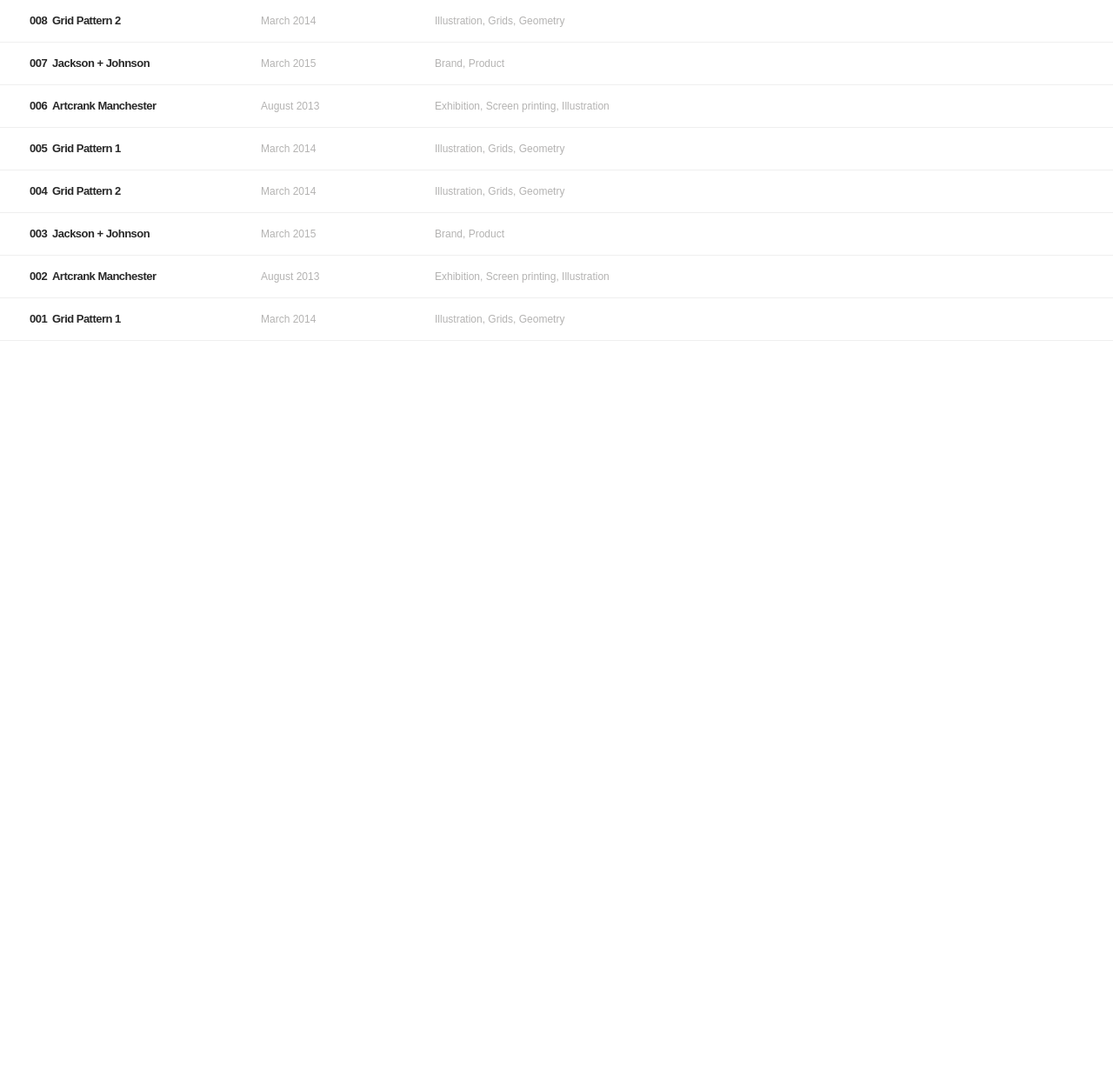
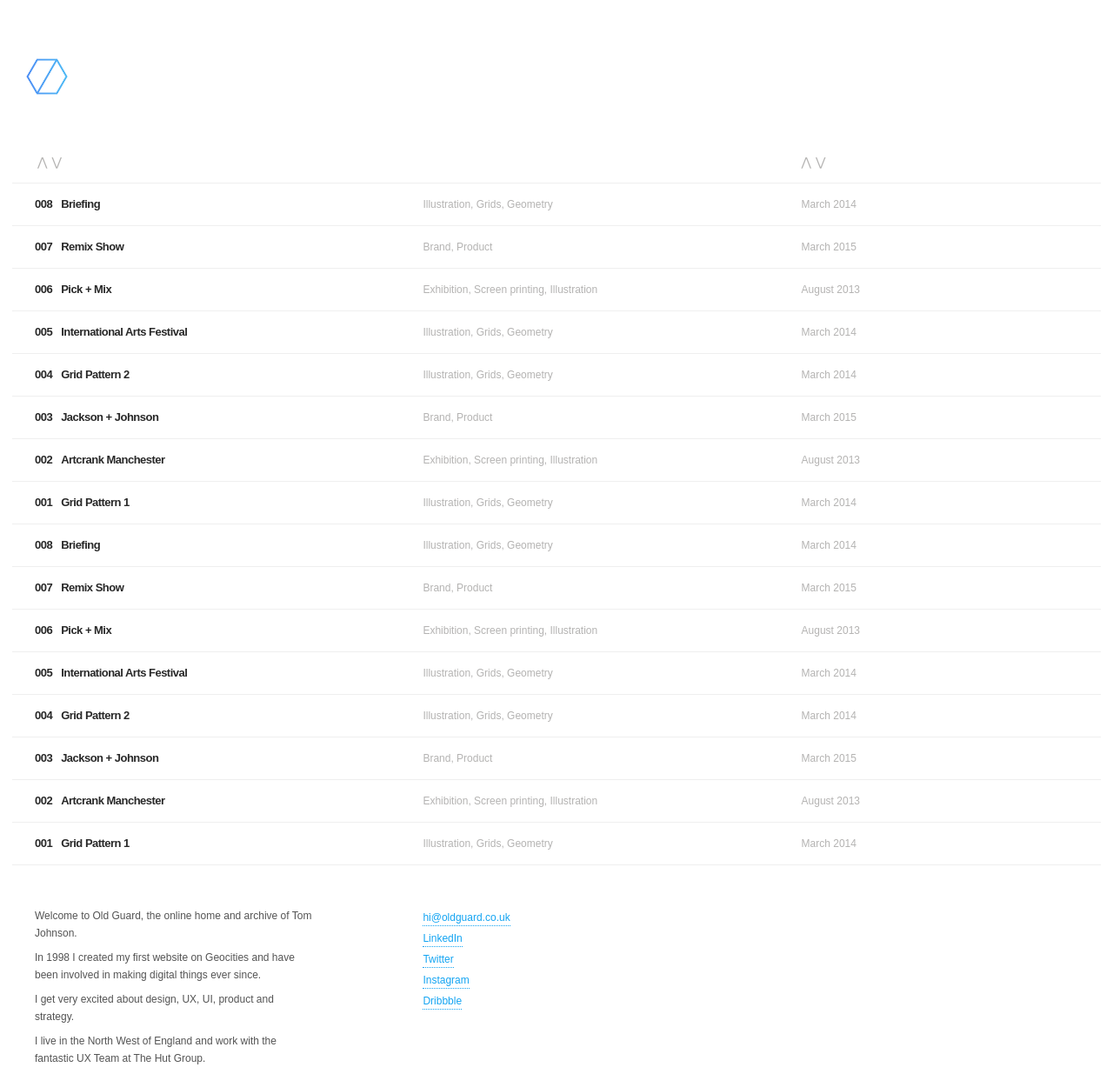
Before and after one commit to TomOldGuard/OldGuard, a PHP site: page / in a window 1280 px wide. Shown: the top 1235 px of the page at 87% size. Before the commit the page ends 392 px from the top, so only its background shows below. Run offline with PHP 8.4, Linux system fonts and the light colour scheme; some libraries are stand-ins or nearby versions.

Commit message:
Further progress

```diff
--- a/css/freestylin.css
+++ b/css/freestylin.css
@@ -1,47 +1,133 @@
 *, img, body{ margin: 0; padding: 0; border: 0; }
 
 body{
-	font-family: Georgia, Times, 'Times New Roman';
-	color: #545454;
+	font-family: sans-serif;
+	color: #B4B3B2;
 	overflow-x: hidden;
-	line-height: 20px;
+	line-height: 24px;
+	font-size: 12px;
 }
 
 header{
-	padding: 36px 0 0 0 ;
+	width: 100%;
+	padding: 64px 0 42px 0;
+}
 
+header, .row, .about{
+	max-width: 1200px;
+	margin: 0 auto;
 }
 
 .logo{
 	width: 48px;
 	opacity: 0.75;
-	padding: 0 0 18px 6%;
 	margin-left: -10px;
+	padding: 0 0 0 0%;
+}
+
+.controls{
+	border-bottom: 1px solid #efefef;
+	background-color: yellow;
+
+}
+.row{
+	border-bottom: 1px solid #efefef;
+    padding: 12px 2%;
+}
+
+.bold{
+	color: #282828;
+	font-weight: bold;
+	letter-spacing: -0.04em;
+	text-transform: capitalize;
+	font-size: 13px;
+	text-rendering: optimizelegibility;
+}
+
+.title-sort{
+	font-size: 14px;
+	position: absolute;
+}
+
+.date-sort{
+	left: 72%;
+	font-size: 14px;
+	position: absolute;
+}
+
+.row a{
+	margin-right: 5px;
+	color: #B4B3B2;
+}
+
+.tags{
+	left: 38%;
+	position: absolute;
+}
+
+.date{
+	left: 72%;
+	position: absolute;
+}
+
+.title{
+	padding: 0 0 0 10px;
+	position: absolute;
 }
 
 .intro{
-	padding: 0px 6% 48px 6%;
-	background-color: #fff;
-	margin: 0 auto;
+	line-height: 20px;
+	position: absolute;
+	width: 25%;
+	padding: 48px 4% 48px 0;
 }
 
-hr{
-	height: 0px;
-	border-bottom: 1px solid #ddd;
-	margin: -1px 0px 24px 0px;
-	max-width: 48px;
+.intro p{
+	color: #545454;
+	padding-bottom: 8px;
 }
 
-li{
+.social{
+	left: 38%;
+	position: absolute;
+	padding: 48px 2% 48px 0;
+}
+
+.social ul{
 	list-style-type: none;
-	margin: 0 0 8px 0;
 }
+
+/*
+.line-one{
+	border-right:1px solid #efefef;
+	height: 100%;
+	width: 0;
+	left: 25%;
+	position: absolute;
+}
+
+.line-two{
+	border-right: 1px solid #efefef;
+	height: 100%;
+	width: 0;
+	left: 50%;
+	position: absolute;
+}
+
+.line-three{
+	border-right: 1px solid #efefef;
+	height: 100%;
+	width: 0;
+	left: 75%;
+	position: absolute;
+}
+*/
 
 /*type*/
 h1{
 	color: #1a1a1a;
 	font-size: 20px;
-	padding: 0px 0px 24px 6%;
+	padding: 0px 0px 24px 8%;
 	font-weight: normal;
 	line-height: 24px;
 }
@@ -60,12 +146,6 @@ h2{
 	margin: 24px 0px 24px 0px;
 }
 
-p{
-	padding: 0px 0px 24px 0px;
-	font-size: 15px;
-	max-width: 420px;
-}
-
 /*links*/
 
 a:active{ outline: none; }
@@ -80,12 +160,6 @@ ul a:link, ul a:visited{
 	color: #13A4F2;
 	border-bottom: 1px dotted #13A4F2;
 	padding-bottom: 2px;
-	font-family: 'Arimo', Arial, Helvetica, Verdana;
-	letter-spacing: 1px;
-	font-size: 12px;
-	letter-spacing: 2px;
-	text-transform: uppercase;
-	line-height: 22px;
 }
 
 h2 a:link, h2 a:visited{
@@ -107,93 +181,13 @@ p a:hover, ul a:hover, h2 a:hover{
 	color: #aaaaaa;
 }
 
-.anchorlink:link, .anchorlink:visited {
-	background: url('../images/layout/sprite.png') no-repeat top left;
-	padding-left: 18px;
-	background-position: 0 -106px;
-	-webkit-transition: color 0.25s ease;
-	-moz-transition: color 0.25s ease;
-	-o-transition: color 0.25s ease;
-	transition: color 0.25s ease;
-}
-
-.anchorlink:hover {
-	background: url('../images/layout/sprite.png') no-repeat top left;
-	background-position: 0 -82px;
-}
-
 /*text highlighting*/
 ::selection{ background: #E8E8E8; color: #13A4F2; } /* Safari */
 ::-moz-selection{ background: #E8E8E8; color: #13A4F2; } /* Firefox */
-
-
-.row{
-	border-bottom: 1px solid #efefef;
-}
-
-.row{
-	font-family: sans-serif;
-	font-size: 12px;
-	color: #B4B3B2;
-	line-height: 24px;
-    padding: 12px 34px;
-}
-
-.bold{
-	color: #282828;
-	font-weight: bold;
-	letter-spacing: -0.04em;
-	text-transform: capitalize;
-	font-size: 13px;
-	text-rendering: optimizelegibility;
-
-}
-
-.tags{
-	left: 500px;
-	position: absolute;
-}
-
-.date{
-	left: 300px;
-	position: absolute;
-}
-
-.title{
-	left: 60px;
-	position: absolute;
-}
-
 
 /*media queries*/
 
 @media screen and (min-width: 500px) {
 
-body{
-	line-height: 22px;
-}
-
-header{
-	padding: 76px 0 0 0 ;
 
 }
-
-.logo{
-	width: 54px;
-	padding: 0 0 24px 6%;
-}
-
-p{
-	line-height: 24px;
-}
-
-li{
-	margin: 0 0 1px 0;
-}
-
-hr{
-	margin: 5px 0px 30px 0px;
-}
-
-
-}
--- a/index.html
+++ b/index.html
@@ -37,47 +37,39 @@
 
   </head>
   <body>
+    <div class="line-one"></div>
+    <div class="line-two"></div>
+    <div class="line-three"></div>
 
- <!--   <header>
-      <img src="images/logo.png"/ class="logo">
-      <H1>Tom Johnson,<br><i>designerd</i>.</H1>
+    <header>
+        <img src="images/logo.png"/ class="logo">
     </header>
-    <section class="intro">
-      <hr>
-      <p>In 1998 I created my first website on Geocities and have been involved in making digital things ever since. I get very excited about design, UX, UI, product and strategy.</p>
-      <p>I live in the North West of England and work with the fantastic UX Team at The Hut Group.</p>
-      <hr>
-      <ul>
-        <li><a id="email">######@oldguard.co.uk</a></li>
-        <li><a href="http://www.linkedin.com/in/johnsontom" title="LinkedIn profile">LinkedIn</a></li>
-        <li><a href="http://twitter.com/oldguard" title="Old Guard Twitter profile">Twitter</a></li>
-        <li><a href="http://instagram.com/oldguard" title="Old Guard Instagram profile">Instagram</a></li>
-        <li><a href="http://dribbble.com/oldguard" title="Old Guard Dribbble profile">Dribbble</a></li>
-      </ul>
-    </section>
-
-  -->
+    <div class="row">
+      <span class="bold">&nbsp;</span>
+      <span class="title-sort"><a href="">⋀</a><a href="">⋁</a></span>
+      <span class="date-sort"><a href="">⋀</a><a href="">⋁</a></span>
+    </div>
     <div class="row">
       <span class="bold">008</span>
-      <span class="bold title">Grid pattern 2</span>
+      <span class="bold title">Briefing</span>
       <span class="tags">Illustration, Grids, Geometry</span>
       <span class="date">March 2014</span>
     </div>
     <div class="row">
       <span class="bold">007</span>
-      <span class="bold title">Jackson + Johnson</span>
+      <span class="bold title">Remix Show</span>
       <span class="tags">Brand, Product</span>
       <span class="date">March 2015</span>
     </div>
     <div class="row">
       <span class="bold">006</span>
-      <span class="bold title">Artcrank Manchester</span>
+      <span class="bold title">Pick + Mix</span>
       <span class="tags">Exhibition, Screen printing, Illustration</span>
       <span class="date">August 2013</span>
     </div>
     <div class="row">
       <span class="bold">005</span>
-      <span class="bold title">Grid pattern 1</span>
+      <span class="bold title">International Arts Festival</span>
       <span class="tags">Illustration, Grids, Geometry</span>
       <span class="date">March 2014</span>
     </div>
@@ -106,6 +98,87 @@
       <span class="date">March 2014</span>
     </div>
 
+
+    <div class="row">
+      <span class="bold">008</span>
+      <span class="bold title">Briefing</span>
+      <span class="tags">Illustration, Grids, Geometry</span>
+      <span class="date">March 2014</span>
+    </div>
+    <div class="row">
+      <span class="bold">007</span>
+      <span class="bold title">Remix Show</span>
+      <span class="tags">Brand, Product</span>
+      <span class="date">March 2015</span>
+    </div>
+    <div class="row">
+      <span class="bold">006</span>
+      <span class="bold title">Pick + Mix</span>
+      <span class="tags">Exhibition, Screen printing, Illustration</span>
+      <span class="date">August 2013</span>
+    </div>
+    <div class="row">
+      <span class="bold">005</span>
+      <span class="bold title">International Arts Festival</span>
+      <span class="tags">Illustration, Grids, Geometry</span>
+      <span class="date">March 2014</span>
+    </div>
+    <div class="row">
+      <span class="bold">004</span>
+      <span class="bold title">Grid pattern 2</span>
+      <span class="tags">Illustration, Grids, Geometry</span>
+      <span class="date">March 2014</span>
+    </div>
+    <div class="row">
+      <span class="bold">003</span>
+      <span class="bold title">Jackson + Johnson</span>
+      <span class="tags">Brand, Product</span>
+      <span class="date">March 2015</span>
+    </div>
+    <div class="row">
+      <span class="bold">002</span>
+      <span class="bold title">Artcrank Manchester</span>
+      <span class="tags">Exhibition, Screen printing, Illustration</span>
+      <span class="date">August 2013</span>
+    </div>
+    <div class="row">
+      <span class="bold">001</span>
+      <span class="bold title">Grid pattern 1</span>
+      <span class="tags">Illustration, Grids, Geometry</span>
+      <span class="date">March 2014</span>
+    </div>
+    <div class="about">
+      <section class="intro">
+        <p>Welcome to Old Guard, the online home and archive of Tom Johnson.</p>
+        <p>In 1998 I created my first website on Geocities and have been involved in making digital things ever since.</p>
+        <p>I get very excited about design, UX, UI, product and strategy.</p>
+        <p>I live in the North West of England and work with the fantastic UX Team at The Hut Group.</p>
+      </section>
+      <section class="social">
+        <ul>
+          <li><a id="email">######@oldguard.co.uk</a></li>
+          <li><a href="http://www.linkedin.com/in/johnsontom" title="LinkedIn profile">LinkedIn</a></li>
+          <li><a href="http://twitter.com/oldguard" title="Old Guard Twitter profile">Twitter</a></li>
+          <li><a href="http://instagram.com/oldguard" title="Old Guard Instagram profile">Instagram</a></li>
+          <li><a href="http://dribbble.com/oldguard" title="Old Guard Dribbble profile">Dribbble</a></li>
+        </ul>
+      </section>
+    </div>
+ <!--
+
+
+
+      <section class="name">
+        <H1>Tom Johnson,<br><i>designerd</i>.</H1>
+      </section>
+
+
+    </div>
+
+    -->
+
+
+
     <script type='text/javascript' src='http://ajax.googleapis.com/ajax/libs/jquery/1.7.2/jquery.min.js?ver=1.7.2'></script>
     <script type="text/javascript" src="js/bits.js"></script>
 
```
